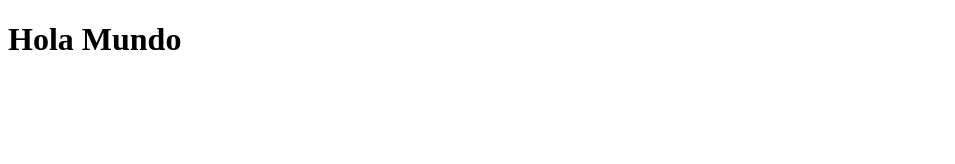
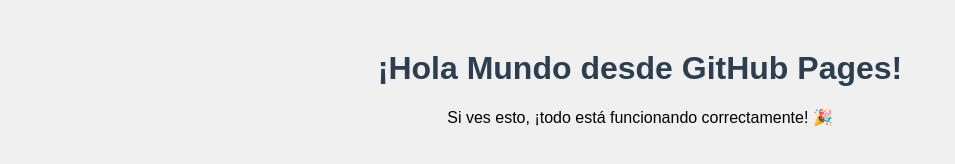
Before and after one commit to RolandoManon/practicafinal, a website: page hola-mundo-web/index.html in a window 1280 px wide. Shown: the whole page, without its empty margins (0-955 px from the left). Drawn offline with Linux system fonts and the light colour scheme.

Commit message:
Agregar nuevo index.html para GitHub Pages

```diff
--- a/hola-mundo-web/index.html
+++ b/hola-mundo-web/index.html
@@ -1,10 +1,23 @@
 <!DOCTYPE html>
-<html>
-  <head>
-    <meta charset="UTF-8">
-    <title>Hola Mundo</title>
-  </head>
-  <body>
-    <h1>Hola Mundo</h1>
-  </body>
+<html lang="es">
+<head>
+  <meta charset="UTF-8" />
+  <meta name="viewport" content="width=device-width, initial-scale=1.0" />
+  <title>Hola Mundo</title>
+  <style>
+    body {
+      font-family: sans-serif;
+      text-align: center;
+      margin-top: 50px;
+      background-color: #f0f0f0;
+    }
+    h1 {
+      color: #2c3e50;
+    }
+  </style>
+</head>
+<body>
+  <h1>¡Hola Mundo desde GitHub Pages!</h1>
+  <p>Si ves esto, ¡todo está funcionando correctamente! 🎉</p>
+</body>
 </html>
```
